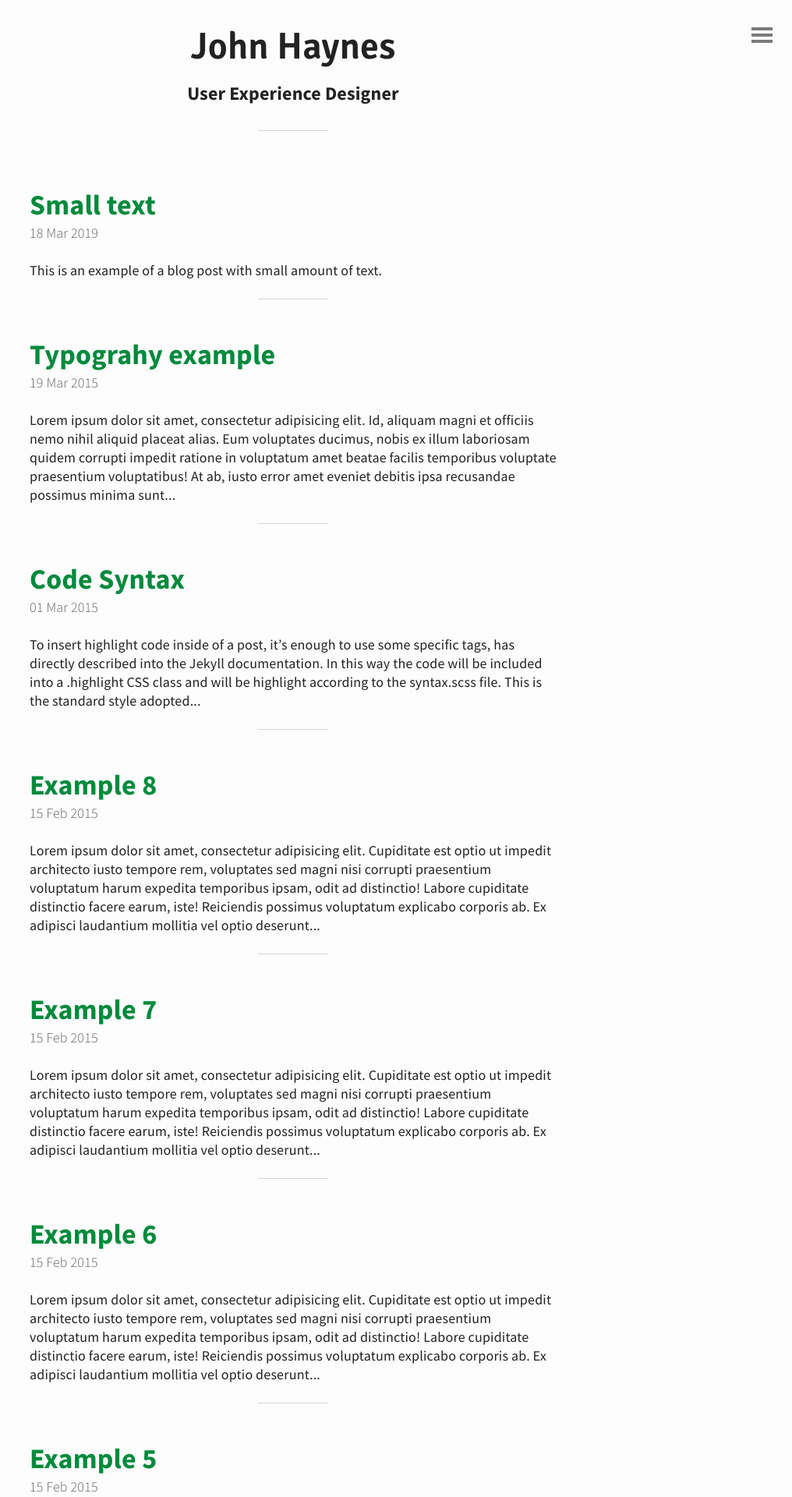
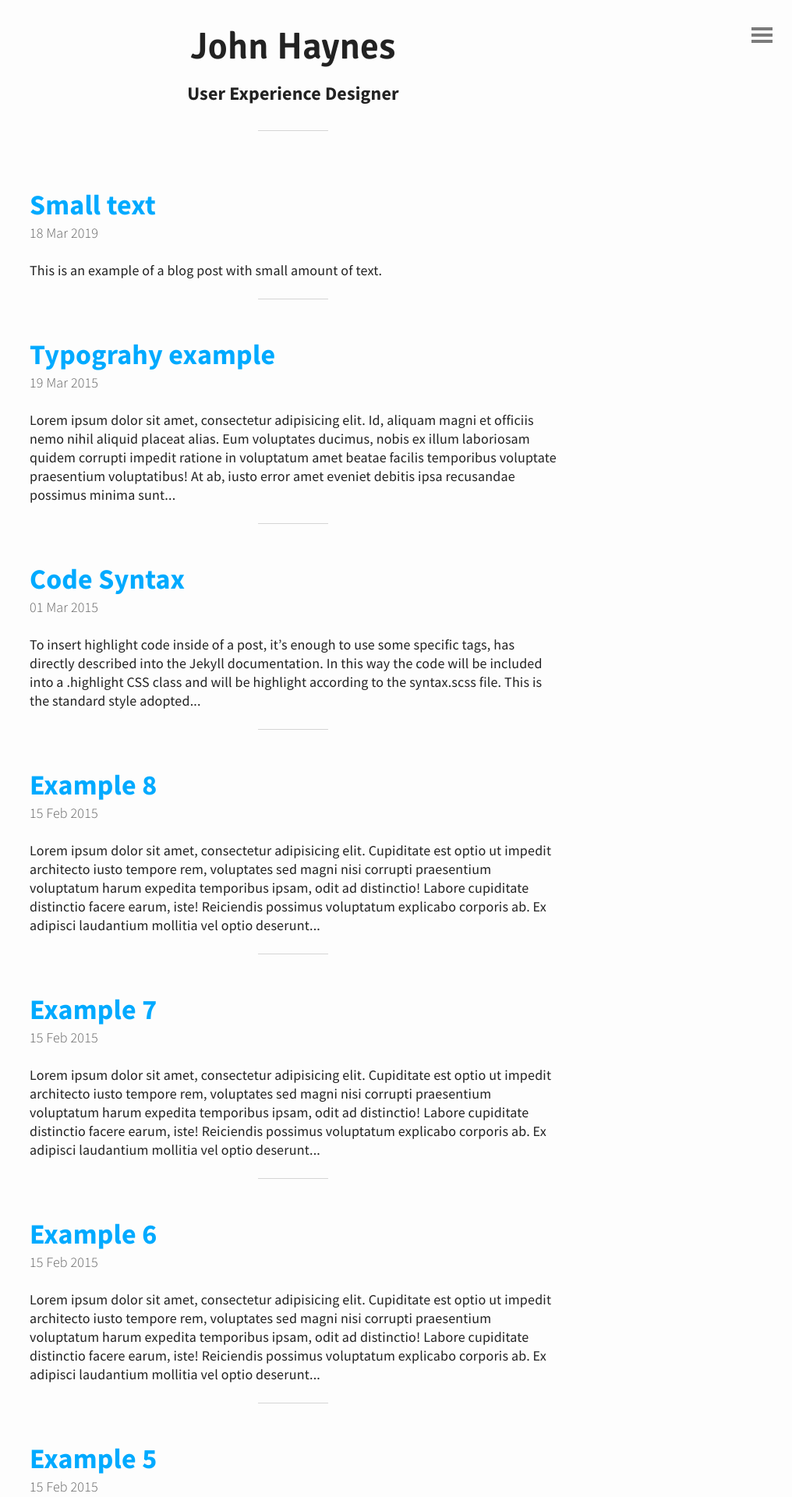
Before and after one commit to johnhayn-es/johnhayn-es, a Jekyll site: the page built from index.html, in a window 1280 px wide. Shown: the top 1920 px of the page at 78% size, without its empty margins (264-1280 px from the left). Built offline with Jekyll 4.4.1, drawn with Linux system fonts in a browser that asks for light colours; the list of posts is cut into pages by our own code.

Commit message:
Main colour update

```diff
--- a/_sass/base.scss
+++ b/_sass/base.scss
@@ -18,7 +18,7 @@ html, body, h1, h2, h3, h4, h5, h6, p, ul, ol, li, img {
 
 /*- Base color -*/
 
-$main-color: #008A3C;
+$main-color: #0af;
 $background-color: #FDFDFD;
 $text-color: #222222;
 
```
